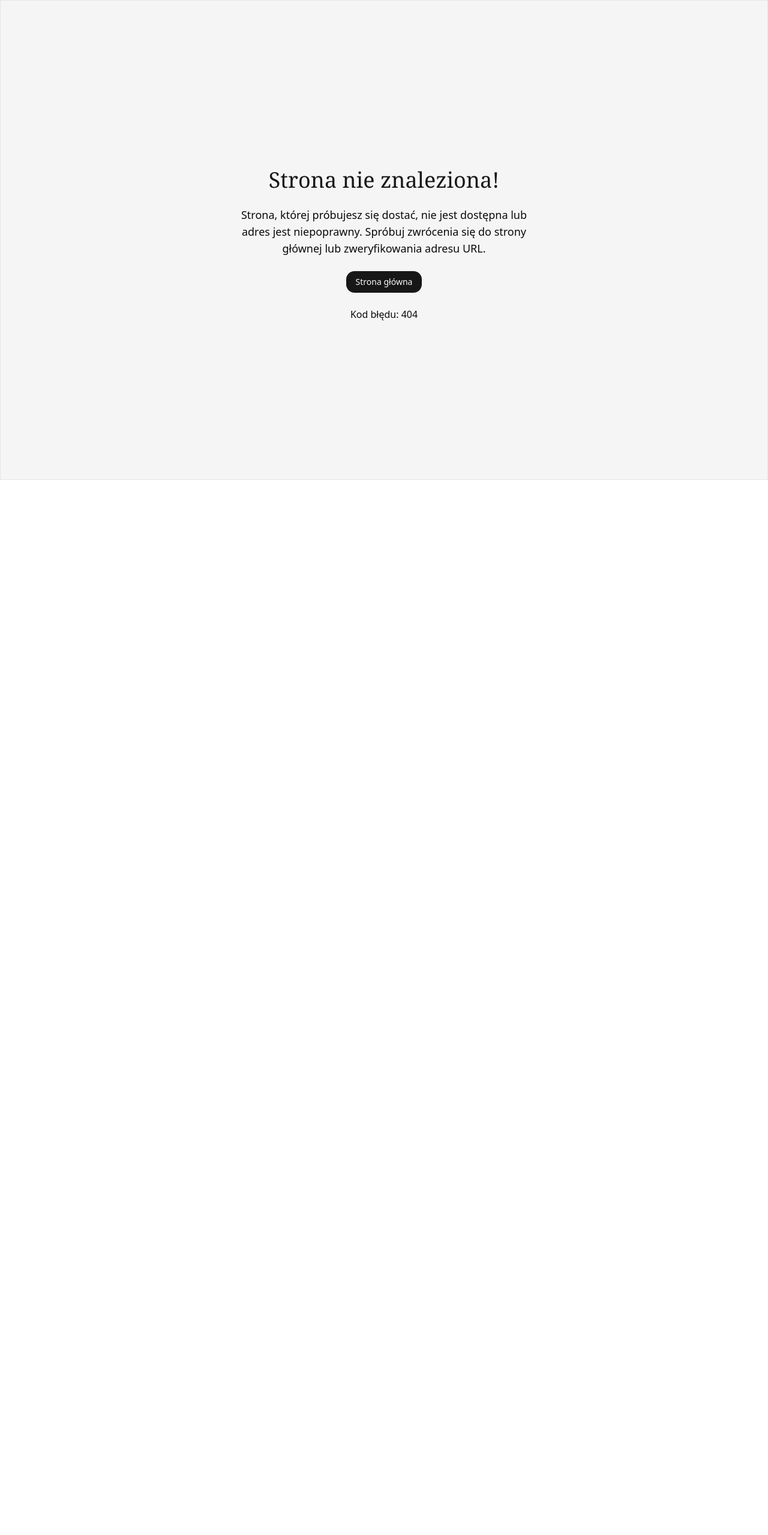
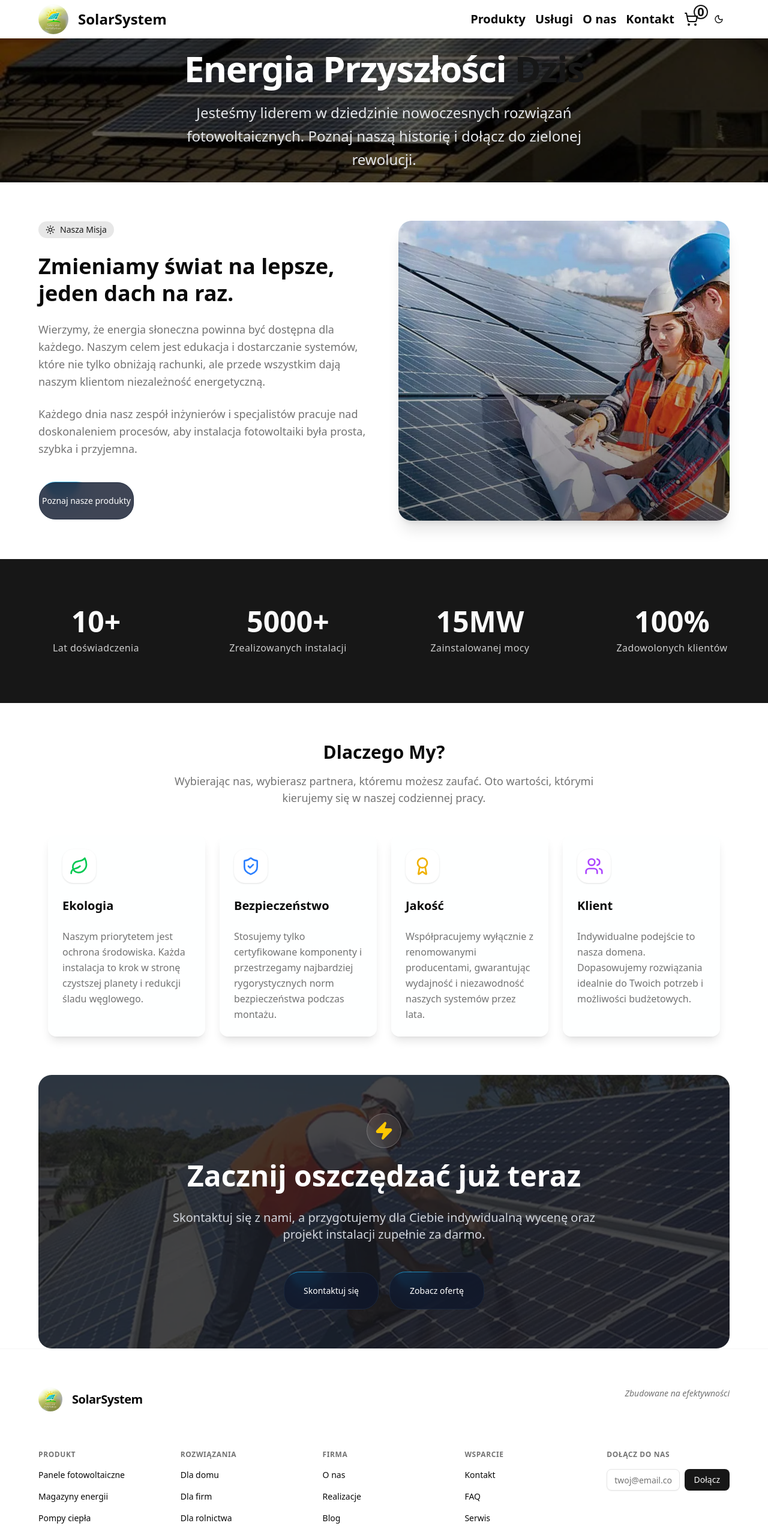
Before and after one commit to ajarek/next-16-ep-15-solar, a Next.js app: page /about in a window 1280 px wide. Before the commit this address had no page. Shown: the top 2559 px of the page at 60% size. Before the commit the page ends 800 px from the top, so only its background shows below. Built offline with nearby package versions, Linux system fonts and the light colour scheme.

Commit message:
feat: add foundational UI components including Header, Footer, EnergyManagement, SolarPanel, and an About page with its data.

```diff
--- /dev/null
+++ b/app/about/page.tsx
@@ -0,0 +1,162 @@
+import Image from "next/image"
+import { Button } from "@/components/ui/moving-border"
+import { Card, CardContent, CardHeader, CardTitle } from "@/components/ui/card"
+import { Sun, Zap } from "lucide-react"
+import { values, stats } from "@/data/about"
+import Link from "next/link"
+
+export default function AboutPage() {
+  return (
+    <div className='flex flex-col gap-16 pt-16 '>
+      {/* Hero Section */}
+      <div className='relative h-60 w-full  '>
+        <Image
+          src='/images/hero.webp'
+          alt='Solar Panels on Roof'
+          fill
+          className='object-cover'
+          priority
+        />
+        <div className='absolute inset-0 bg-black/60' />
+        <div className='absolute inset-0 flex flex-col items-center justify-center text-center text-white p-4 animate__animated animate__fadeIn'>
+          <h1 className='text-4xl md:text-6xl font-bold mb-6 tracking-tight'>
+            Energia Przyszłości <span className='text-primary'>Dziś</span>
+          </h1>
+          <p className='text-lg md:text-2xl max-w-2xl text-gray-200 leading-relaxed'>
+            Jesteśmy liderem w dziedzinie nowoczesnych rozwiązań
+            fotowoltaicznych. Poznaj naszą historię i dołącz do zielonej
+            rewolucji.
+          </p>
+        </div>
+      </div>
+
+      {/* Mission Section */}
+      <div className='container mx-auto px-4 lg:px-16'>
+        <div className='grid grid-cols-1 lg:grid-cols-2 gap-12 items-center'>
+          <div className='space-y-6'>
+            <div className='inline-flex items-center gap-2 px-3 py-1 rounded-full bg-primary/10 text-primary text-sm font-medium'>
+              <Sun className='h-4 w-4' />
+              Nasza Misja
+            </div>
+            <h2 className='text-3xl md:text-4xl font-bold leading-tight'>
+              Zmieniamy świat na lepsze, <br /> jeden dach na raz.
+            </h2>
+            <p className='text-muted-foreground text-lg leading-relaxed '>
+              Wierzymy, że energia słoneczna powinna być dostępna dla każdego.
+              Naszym celem jest edukacja i dostarczanie systemów, które nie
+              tylko obniżają rachunki, ale przede wszystkim dają naszym klientom
+              niezależność energetyczną.
+            </p>
+            <p className='text-muted-foreground text-lg leading-relaxed'>
+              Każdego dnia nasz zespół inżynierów i specjalistów pracuje nad
+              doskonaleniem procesów, aby instalacja fotowoltaiki była prosta,
+              szybka i przyjemna.
+            </p>
+            <div className='pt-4'>
+              <Link href='/products'>
+                <Button className='cursor-pointer'>Poznaj nasze produkty</Button>
+              </Link>
+            </div>
+          </div>
+          <div className='relative h-100 md:h-125 rounded-3xl overflow-hidden shadow-xl group'>
+            <Image
+              src='/images/energy-management.webp'
+              alt='Energy Management'
+              fill
+              className='object-cover transition-transform duration-700 group-hover:scale-105'
+            />
+            {/* Overlay gradient */}
+            <div className='absolute inset-0 bg-linear-to-t from-black/50 to-transparent' />
+          </div>
+        </div>
+      </div>
+
+      {/* Stats Section */}
+      <div className='bg-primary text-primary-foreground py-16'>
+        <div className='container mx-auto px-4'>
+          <div className='grid grid-cols-2 lg:grid-cols-4 gap-8 text-center'>
+            {stats.map((stat, index) => (
+              <div
+                key={index}
+                className='space-y-2 p-4 rounded-xl hover:bg-primary-foreground/10 transition-colors'
+              >
+                <p className='text-4xl md:text-5xl font-extrabold'>
+                  {stat.value}
+                </p>
+                <p className='text-primary-foreground/80 font-medium tracking-wide'>
+                  {stat.label}
+                </p>
+              </div>
+            ))}
+          </div>
+        </div>
+      </div>
+
+      {/* Values Section */}
+      <div className='container mx-auto px-4 space-y-12'>
+        <div className='text-center max-w-3xl mx-auto space-y-4'>
+          <h2 className='text-3xl font-bold'>Dlaczego My?</h2>
+          <p className='text-muted-foreground text-lg'>
+            Wybierając nas, wybierasz partnera, któremu możesz zaufać. Oto
+            wartości, którymi kierujemy się w naszej codziennej pracy.
+          </p>
+        </div>
+
+        <div className='grid grid-cols-1 md:grid-cols-2 lg:grid-cols-4 gap-6 px-4 lg:px-16'>
+          {values.map((value, index) => (
+            <Card
+              key={index}
+              className='border-none shadow-lg bg-card/50 backdrop-blur-sm hover:-translate-y-1.25 transition-all duration-300'
+            >
+              <CardHeader className='space-y-4'>
+                <div className='w-14 h-14 rounded-2xl bg-background shadow-sm flex items-center justify-center'>
+                  {value.icon}
+                </div>
+                <CardTitle className='text-xl'>{value.title}</CardTitle>
+              </CardHeader>
+              <CardContent>
+                <p className='text-muted-foreground leading-relaxed'>
+                  {value.description}
+                </p>
+              </CardContent>
+            </Card>
+          ))}
+        </div>
+      </div>
+
+      {/* CTA Bottom */}
+      <div className='container mx-auto px-4 lg:px-16'>
+        <div className='relative rounded-3xl overflow-hidden bg-zinc-900 text-white p-8 md:p-16 text-center'>
+          <div className='absolute inset-0 opacity-20'>
+            <Image
+              src='/images/smart-help-2.webp'
+              alt='Background'
+              fill
+              className='object-cover'
+            />
+          </div>
+          <div className='relative z-10 max-w-3xl mx-auto space-y-8'>
+            <div className='inline-block p-3 rounded-full bg-white/10 mb-4 backdrop-blur-md border border-white/20'>
+              <Zap className='h-8 w-8 text-yellow-400 fill-yellow-400' />
+            </div>
+            <h2 className='text-3xl md:text-5xl font-bold'>
+              Zacznij oszczędzać już teraz
+            </h2>
+            <p className='text-xl text-gray-300'>
+              Skontaktuj się z nami, a przygotujemy dla Ciebie indywidualną
+              wycenę oraz projekt instalacji zupełnie za darmo.
+            </p>
+            <div className='flex flex-col sm:flex-row gap-4 justify-center pt-4'>
+              <Link href='/contact'>
+                <Button className='cursor-pointer'>Skontaktuj się</Button>
+              </Link>
+              <Link href='/products'>
+                <Button className='cursor-pointer'>Zobacz ofertę</Button>
+              </Link>
+            </div>
+          </div>
+        </div>
+      </div>
+    </div>
+  )
+}
--- a/components/EnergyManagement.tsx
+++ b/components/EnergyManagement.tsx
@@ -31,12 +31,14 @@ const EnergyManagement = () => {
           <br />
           Napisz na adres: <Link href="mailto:solar_system@poczta.onet.pl" className="text-purple-500">solar_system@poczta.onet.pl</Link>
         </p>
+        <Link href='/services'>
         <Button
           borderRadius='1.75rem'
           className=' bg-transparent border text-xl text-primary cursor-pointer hover:bg-primary/50'
         >
           Dowiedz się więcej
         </Button>
+        </Link>
       </div>
 
     </div>
--- a/components/Footer.tsx
+++ b/components/Footer.tsx
@@ -156,7 +156,9 @@ const Footer = () => {
                 placeholder='twoj@email.com'
                 className='bg-background'
               />
-              <Button type='submit'>Dołącz</Button>
+              <Button asChild type='submit'>
+                <Link href='/contact'>Dołącz</Link>
+              </Button>
             </div>
           </div>
         </div>
--- a/components/Header.tsx
+++ b/components/Header.tsx
@@ -1,6 +1,7 @@
 import Image from "next/image"
 import { Button } from "@/components/ui/moving-border";
 import TextType from "./TextType"
+import Link from "next/link";
 
 const Header = () => {
   return (
@@ -24,12 +25,14 @@ const Header = () => {
         <p className='text-center text-white text-xl'>
           Uzyskaj bezpłatną wycenę
         </p>
+        <Link href='/products'>
         <Button
         borderRadius="1.75rem"
         className=" bg-transparent border text-xl cursor-pointer hover:bg-primary/50"
       >
-        Zacznij teraz
+        Sprawdź ofertę
       </Button>
+      </Link>
       </div>
     </div>
   )
--- a/components/SolarPanel.tsx
+++ b/components/SolarPanel.tsx
@@ -22,12 +22,14 @@ const SolarPanel = () => {
           <br />
           Napisz na adres: <Link href="mailto:solar_system@poczta.onet.pl" className="text-purple-500">solar_system@poczta.onet.pl</Link>
         </p>
+        <Link href='/services'>
         <Button
           borderRadius='1.75rem'
           className=' bg-transparent border text-xl text-primary cursor-pointer hover:bg-primary/50'
         >
           Dowiedz się więcej
         </Button>
+        </Link>
       </div>
       <div className='relative px-8'>
         <Image
--- /dev/null
+++ b/data/about.tsx
@@ -0,0 +1,35 @@
+import { Leaf, ShieldCheck, Users, Award } from "lucide-react"
+
+export const values = [
+  {
+    icon: <Leaf className='h-8 w-8 text-green-500' />,
+    title: "Ekologia",
+    description:
+      "Naszym priorytetem jest ochrona środowiska. Każda instalacja to krok w stronę czystszej planety i redukcji śladu węglowego.",
+  },
+  {
+    icon: <ShieldCheck className='h-8 w-8 text-blue-500' />,
+    title: "Bezpieczeństwo",
+    description:
+      "Stosujemy tylko certyfikowane komponenty i przestrzegamy najbardziej rygorystycznych norm bezpieczeństwa podczas montażu.",
+  },
+  {
+    icon: <Award className='h-8 w-8 text-yellow-500' />,
+    title: "Jakość",
+    description:
+      "Współpracujemy wyłącznie z renomowanymi producentami, gwarantując wydajność i niezawodność naszych systemów przez lata.",
+  },
+  {
+    icon: <Users className='h-8 w-8 text-purple-500' />,
+    title: "Klient",
+    description:
+      "Indywidualne podejście to nasza domena. Dopasowujemy rozwiązania idealnie do Twoich potrzeb i możliwości budżetowych.",
+  },
+]
+
+export const stats = [
+  { value: "10+", label: "Lat doświadczenia" },
+  { value: "5000+", label: "Zrealizowanych instalacji" },
+  { value: "15MW", label: "Zainstalowanej mocy" },
+  { value: "100%", label: "Zadowolonych klientów" },
+]
```
